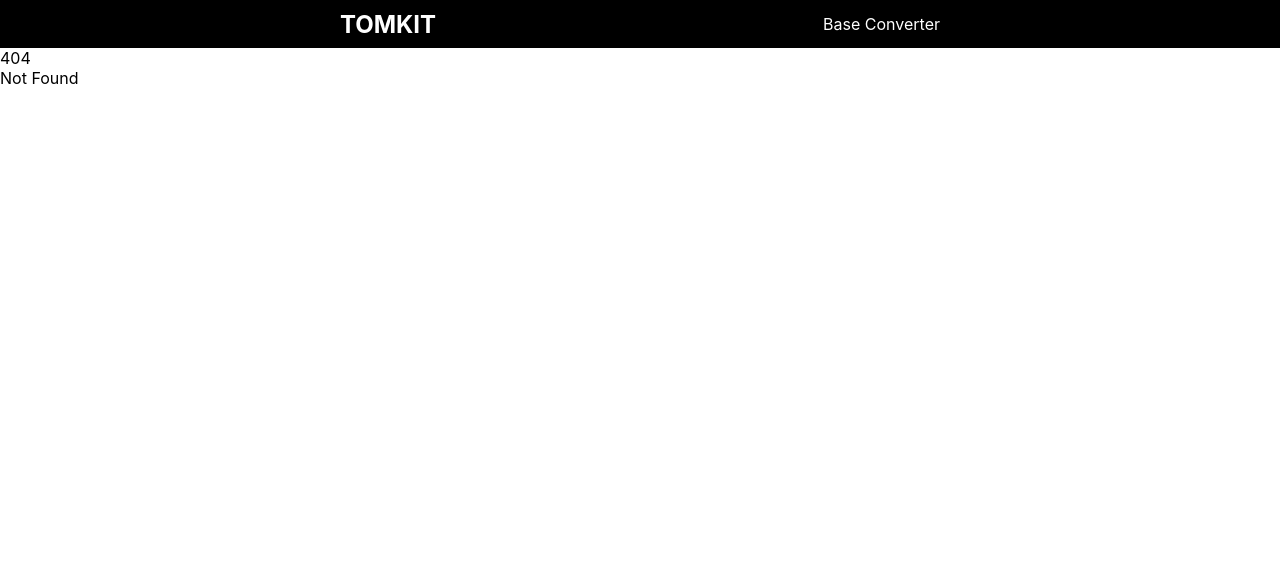
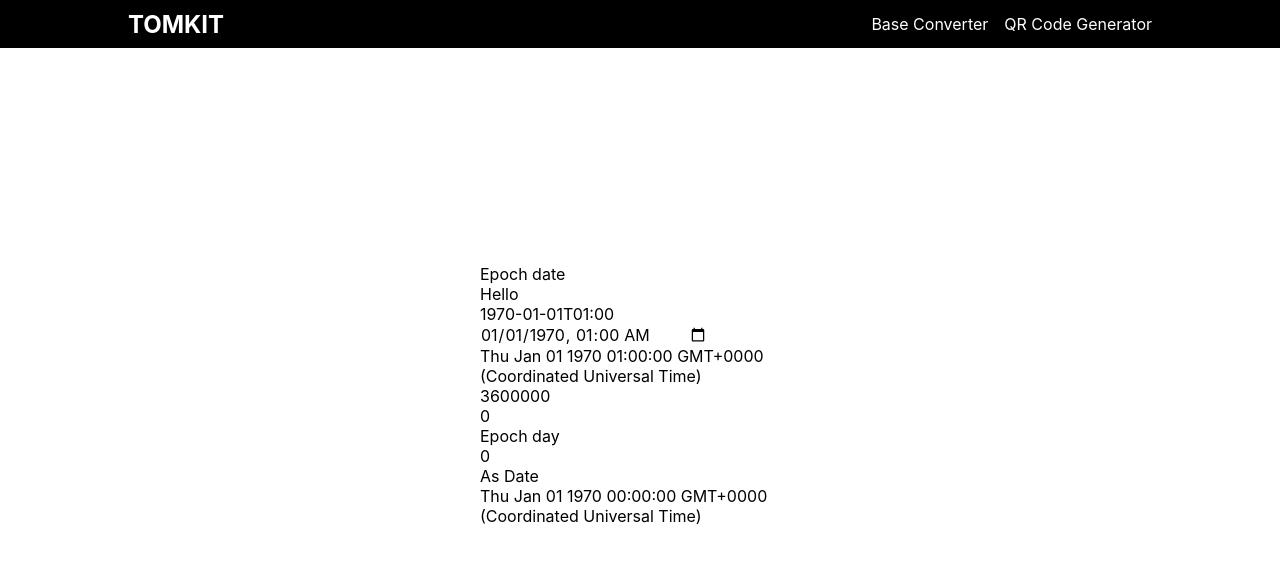
Before and after one commit to THowland1/tomkit, a SvelteKit app: page /epoch-date in a window 1280 px wide. Before the commit this address had no page. Shown: the top 562 px of the page. Built offline with nearby package versions, Linux system fonts and the light colour scheme.

Commit message:
Add QR Code stuff

```diff
--- a/src/lib/header/Header.svelte
+++ b/src/lib/header/Header.svelte
@@ -10,12 +10,15 @@
 				<li class:active={$page.url.pathname === '/base-converter'}>
 					<a href="/base-converter">Base Converter</a>
 				</li>
+				<li class:active={$page.url.pathname.startsWith('/qr-code-generator')}>
+					<a href="/qr-code-generator">QR Code Generator</a>
+				</li>
 			</ul>
 		</nav>
 	</div>
 </div>
 
-<style>
+<style lang="scss">
 	.header {
 		display: flex;
 		justify-content: center;
@@ -35,7 +38,8 @@
 		justify-content: space-between;
 		background-color: black;
 		color: white;
-		max-width: 600px;
+		max-width: 1024px;
+
 		align-items: center;
 		flex: 1;
 	}
@@ -44,8 +48,12 @@
 		justify-content: space-between;
 		background-color: black;
 		color: white;
-		max-width: 600px;
+		max-width: 1024px;
 		flex: 1;
+
+		> * {
+			margin-left: 16px;
+		}
 	}
 
 	.active {
--- a/src/routes/base-converter/+page.svelte
+++ b/src/routes/base-converter/+page.svelte
@@ -106,7 +106,7 @@
 </script>
 
 <svelte:head>
-	<title>Home</title>
+	<title>Base Converter</title>
 	<meta name="description" content="Svelte demo app" />
 </svelte:head>
 <section class="section">
--- /dev/null
+++ b/src/routes/epoch-date/+page.svelte
@@ -0,0 +1,42 @@
+<script lang="ts">
+	import { EpochDay } from './epoch-day';
+
+	function dateToString(date: Date): string {
+		return date.toISOString();
+	}
+	function stringToDate(str: string): Date {
+		console.log(str);
+		return new Date(str);
+	}
+
+	let datestring = '1970-01-01T01:00';
+	$: date = stringToDate(datestring);
+</script>
+
+<div class="whole-thing">
+	<h1>Epoch date</h1>
+	<p>Hello</p>
+	<ul />
+	<p>{datestring}</p>
+	<input type="datetime-local" bind:value={datestring} />
+	<p>{date}</p>
+	<p>{date.valueOf()}</p>
+	<p>{EpochDay.fromDate(date)}</p>
+
+	<p>Epoch day</p>
+	<p>{0}</p>
+	<p>As Date</p>
+	<p>{EpochDay.toDate(0)}</p>
+</div>
+
+<style lang="scss">
+	.whole-thing {
+		position: absolute;
+		inset: 0;
+		margin: auto;
+		width: 100%;
+		height: 100%;
+		max-width: 320px;
+		max-height: 320px;
+	}
+</style>
--- /dev/null
+++ b/src/routes/epoch-date/epoch-day.ts
@@ -0,0 +1,26 @@
+const MS_IN_S = 1000;
+const MS_IN_MINUTE = 60 * MS_IN_S;
+const MS_IN_HOUR = 60 * MS_IN_MINUTE;
+const MS_IN_DAY = 24 * MS_IN_HOUR;
+
+function addTime(date: Date, ms: number): Date {
+	const copy = new Date(date);
+	copy.setTime(copy.getTime() + ms);
+	return copy;
+}
+
+export class EpochDay {
+	static fromDate(date: Date): number {
+		const timestamp = date.getTime() - date.getTimezoneOffset() * 60000;
+		const localdate = new Date(timestamp);
+		return Math.floor(localdate.valueOf() / MS_IN_DAY);
+	}
+	static toDate(epochday: number): Date {
+		const midnightOfEpochDayInUTC = new Date(epochday * MS_IN_DAY);
+		const midnightOfEpochDayInLocalTime = addTime(
+			midnightOfEpochDayInUTC,
+			midnightOfEpochDayInUTC.getTimezoneOffset() * 60000
+		);
+		return midnightOfEpochDayInLocalTime;
+	}
+}
```
Also changed, not shown: src/routes/qr-code-generator/+layout.svelte (+2 -5 lines), src/routes/qr-code-generator/Preview.svelte (+42 -4 lines), src/routes/qr-code-generator/debouncing-writable.ts (added, +24 -0 lines), src/routes/qr-code-generator/image-helper.ts (+7 -0 lines), src/routes/qr-code-generator/vcard/+page.svelte (+53 -5 lines).
